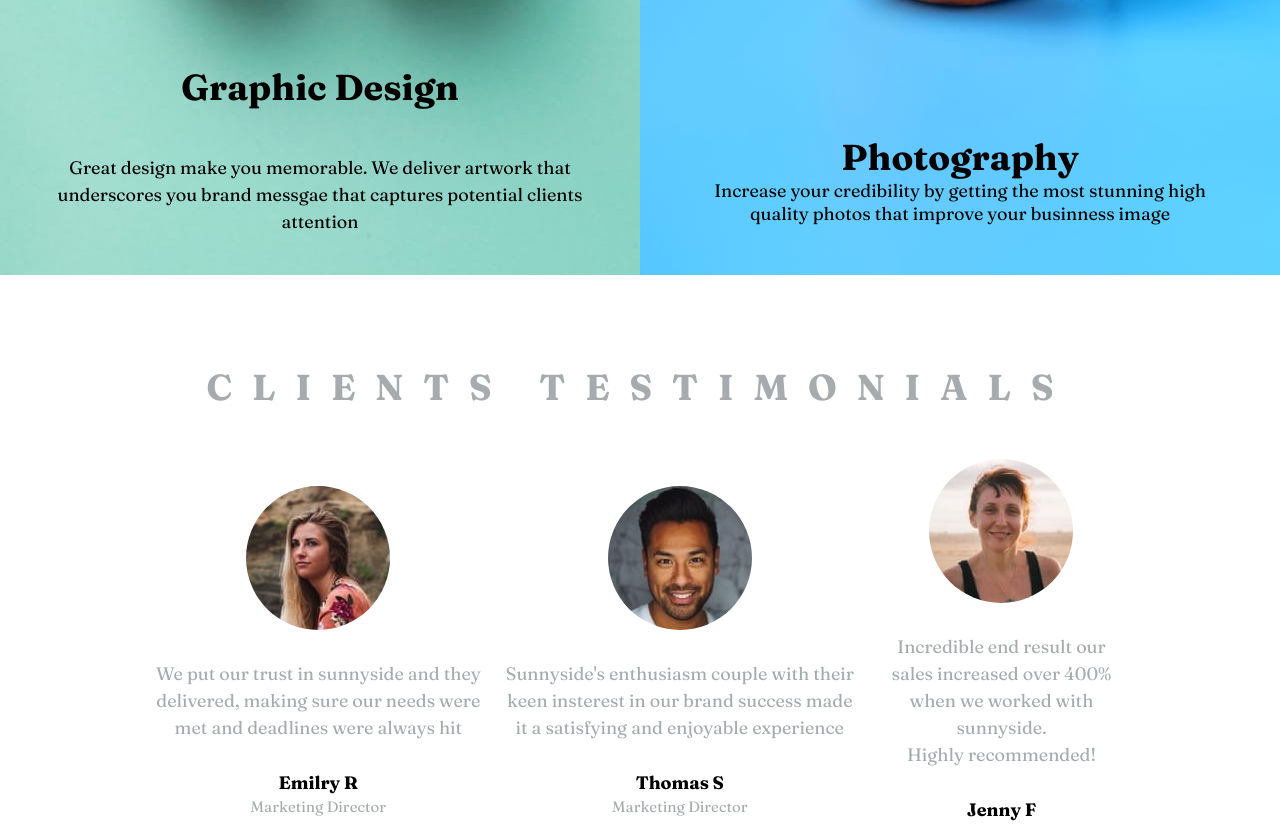
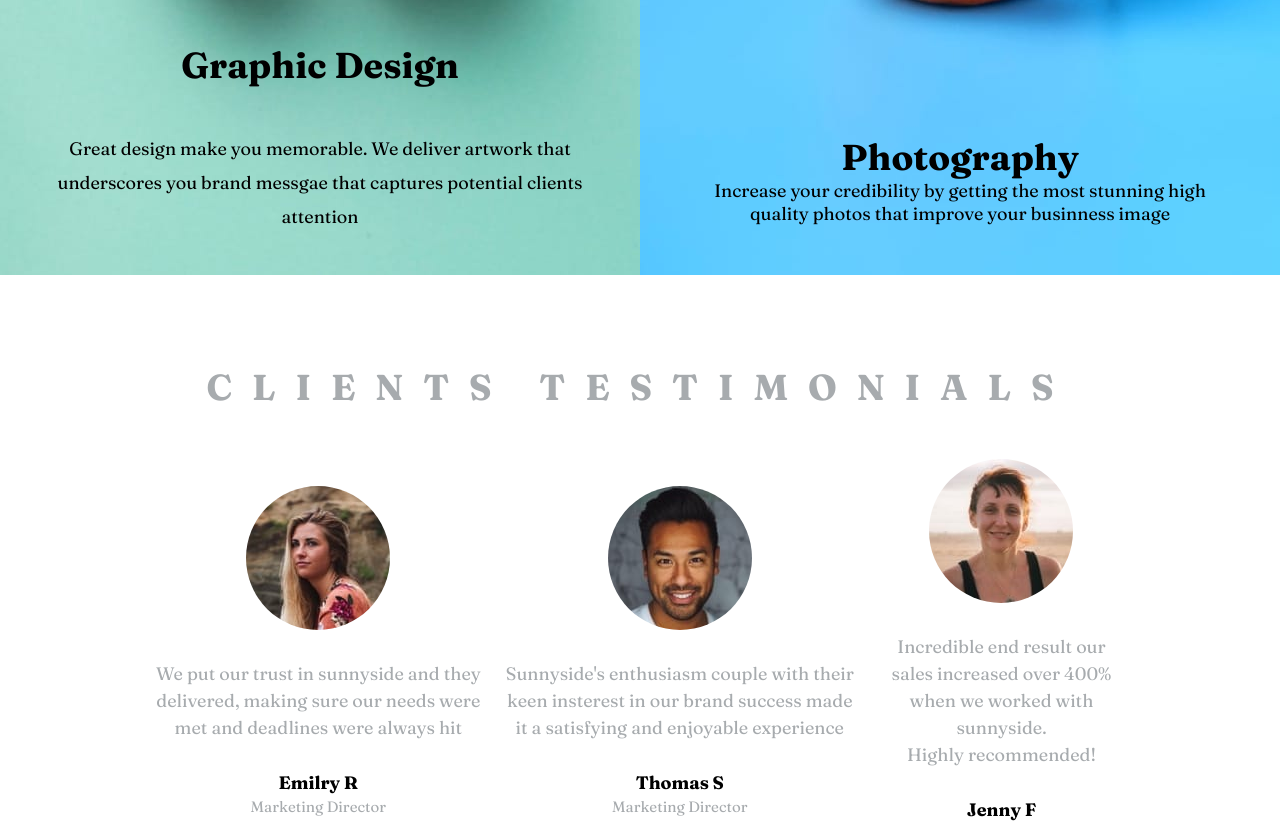
Before and after one commit to agun36/sunnyside-pro, a React (Create React App) app: page / in a window 1280 px wide. Shown: the part 2162-2988 px from the top of the page. Built offline with nearby package versions, Linux system fonts and the light colour scheme.

Commit message:
update design

```diff
--- a/src/App.scss
+++ b/src/App.scss
@@ -249,7 +249,7 @@ body {
           margin-bottom: 4.5rem;
         }
         .graphic-text {
-          line-height: 1.5;
+          line-height: 1.9;
         }
       }
       @media screen and (max-width: 600px) {
```
